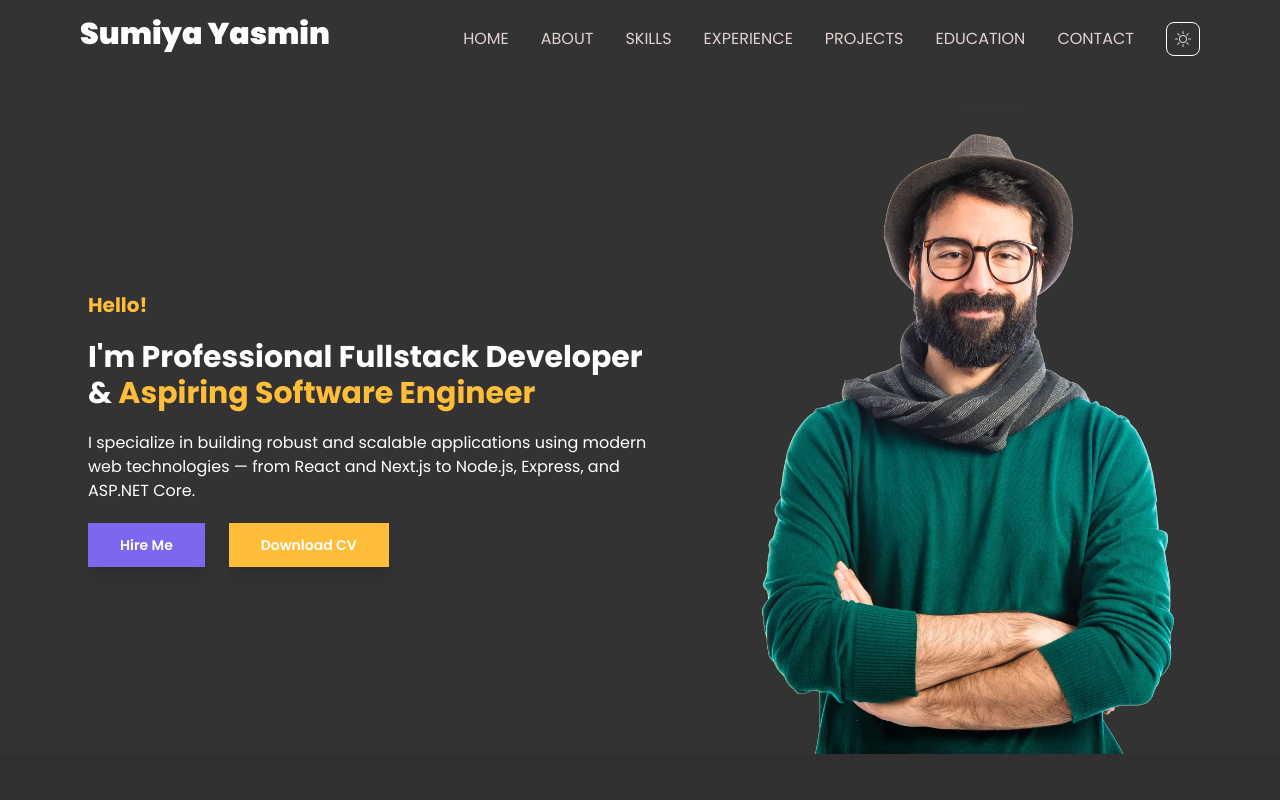
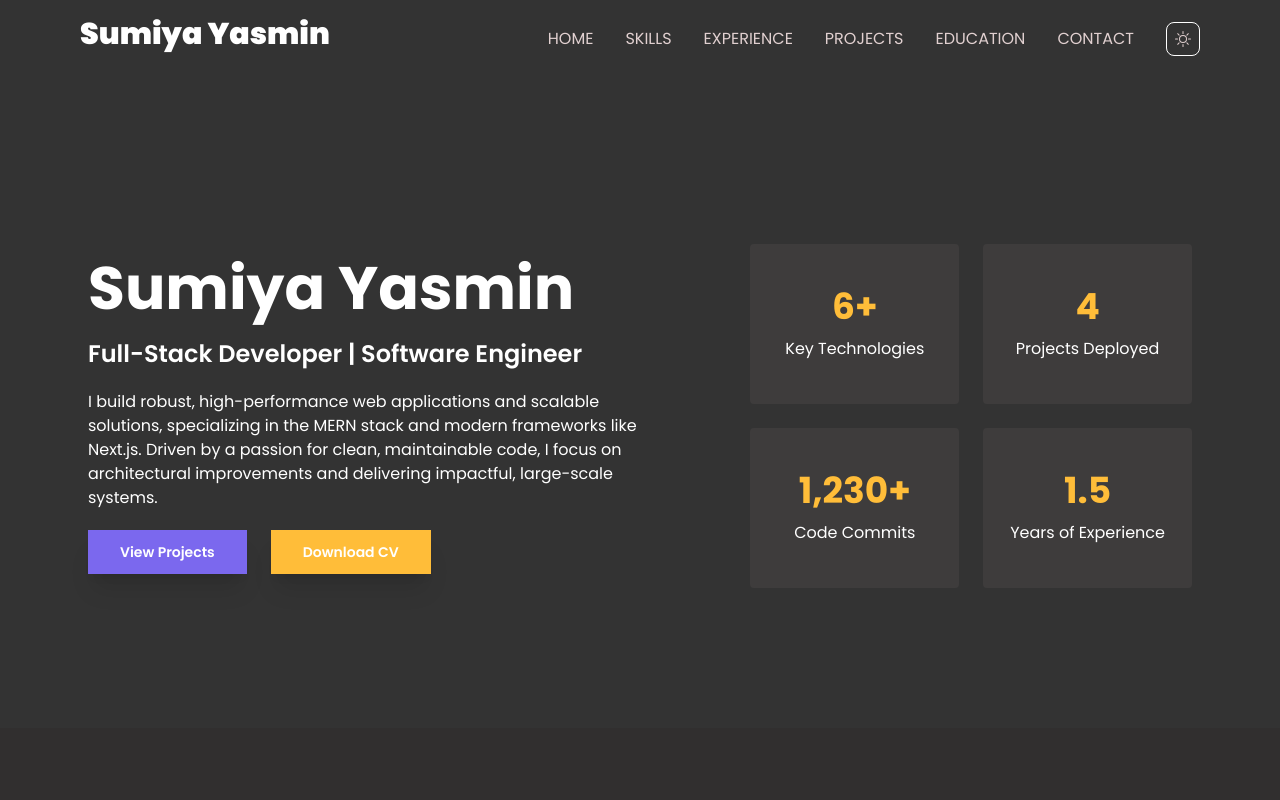
Before and after one commit to sumiya-yasmin/sumiya-yasmin-portfolio, a Next.js app: page / in a window 1280 px wide. Shown: the top 800 px of the page. Built offline with nearby package versions, Linux system fonts and the light colour scheme.

Commit message:
Integrate stats in hero section and update bio in ordert to merge hero and about section

```diff
--- a/app/components/AboutSection.tsx
+++ b/app/components/AboutSection.tsx
@@ -1,5 +1,5 @@
 "use client";
-import { socialLinks, stats } from "@/data/aboutData";
+import { socialLinks, stats } from "@/data/heroData";
 import { motion } from "framer-motion";
 import { AnimatedButton } from "./AnimatedButton";
 import { ClientCountUp } from "./ClientCountUp";
--- a/app/components/FooterSection.tsx
+++ b/app/components/FooterSection.tsx
@@ -2,7 +2,7 @@
 import React from "react";
 import { Mail, Phone, MapPin } from "lucide-react";
 import Link from "next/link";
-import { socialLinks } from "@/data/aboutData";
+import { socialLinks } from "@/data/heroData";
 import { motion } from "framer-motion";
 
 const itemVariants = {
--- a/app/components/HeroSection.tsx
+++ b/app/components/HeroSection.tsx
@@ -2,6 +2,9 @@
 import Image from "next/image";
 import { motion } from "framer-motion";
 import { AnimatedButton } from "./AnimatedButton";
+import { ClientCountUp } from "./ClientCountUp";
+import { stats } from "@/data/heroData";
+import Link from "next/link";
 
 const containerVariants = {
   hidden: { opacity: 0 },
@@ -9,54 +12,88 @@ import { AnimatedButton } from "./AnimatedButton";
     opacity: 1,
     transition: {
       staggerChildren: 0.15,
-      delayChildren: 0.3,
+      delayChildren: 0.2,
     },
   },
 };
 
 const itemVariants = {
   hidden: { opacity: 0, y: 30 },
-  visible: { opacity: 1, y: 0 },
+  visible: { opacity: 1, y: 0, transition: { duration: 0.6 } },
 };
+
+const titleVariants = {
+  hidden: { opacity: 0, x: -50 },
+  visible: { opacity: 1, x: 0, transition: { duration: 0.7 } },
+};
+const statCardVariants = {
+  hidden: { opacity: 0, scale: 0.95 },
+  visible: { opacity: 1, scale: 1, transition: { duration: 0.5 } },
+};
+
 export const HeroSection = () => {
-
-
-
   return (
-    <motion.div className="flex flex-col lg:flex-row justify-between items-center max-w-6xl mx-auto px-6"
+    <motion.div
+      className="flex py-35 flex-col lg:flex-row justify-between items-center max-w-6xl mx-auto px-6"
       variants={containerVariants}
       initial="hidden"
       animate="visible"
     >
-      <div className="flex-1 max-w-xl mb-10 lg:mb-0">
+      <div className="flex-1 max-w-xl mb-10 lg:mb-0 lg:w-3/5">
         <div className="flex flex-col gap-5">
-          <motion.p className="text-xl font-bold text-[var(--color-accent-secondary)]"
-          variants={itemVariants}
-          >Hello!</motion.p>
-          <motion.p className="text-3xl font-bold"
-          variants={itemVariants}
-          > I&apos;m Professional Fullstack Developer &
-          <span className="text-[var(--color-accent-secondary)]"> Aspiring Software Engineer</span></motion.p>
+          <motion.h1 variants={titleVariants} className="text-6xl font-bold">
+            Sumiya Yasmin
+          </motion.h1>
+          <motion.p className="text-2xl font-semibold" variants={titleVariants}>
+            Full-Stack Developer | Software Engineer
+          </motion.p>
           <motion.p variants={itemVariants}>
-            I specialize in building robust and scalable applications using modern web technologies — from React and Next.js to Node.js, Express, and ASP.NET Core.
+            I build robust, high-performance web applications and scalable
+            solutions, specializing in the MERN stack and modern frameworks like
+            Next.js. Driven by a passion for clean, maintainable code, I focus
+            on architectural improvements and delivering impactful, large-scale
+            systems.
           </motion.p>
         </div>
         <motion.div className="flex mt-5 gap-6" variants={itemVariants}>
-          <AnimatedButton
-          variant="primary"
-          >Hire Me</AnimatedButton>
-          <AnimatedButton
-          variant="secondary"
-          >Download CV</AnimatedButton>
+          <AnimatedButton variant="primary">View Projects</AnimatedButton>
+          <AnimatedButton variant="secondary">Download CV</AnimatedButton>
         </motion.div>
       </div>
-      <motion.div className="flex-1 w-full aspect-[3/4] lg:aspect-[1/1] relative max-w-md lg:h-[650px]"
-      initial={{ opacity: 0, x: 50 }}
-        animate={{ opacity: 1, x: 0 }}
-        transition={{ delay: 0.5, duration: 0.7 }}
+
+      <div className="w-full lg:w-2/5 grid grid-cols-1 md:grid-cols-2 gap-6">
+        {stats.map((stat, index) => {
+          const cardClasses = "bg-[var(--color-bg-level-4)] p-6";
+          return (
+            <Link
+              href={stat.link}
+              key={index}
+              target={stat.link.startsWith("http") ? "_blank" : "_self"}
+              rel={
+                stat.link.startsWith("http") ? "noopener noreferrer" : undefined
+              }
             >
-        <Image src="/hero.png" alt={"hero"} fill className="object-contain md:object-cover object-center" />
+              <motion.div
+                className={`${cardClasses} flex flex-col items-center justify-center text-center rounded-sm md:h-40`}
+                variants={statCardVariants}
+                whileHover={{ scale: 1.05, transition: { duration: 0.2 } }}
+              >
+                <h3 className="text-4xl font-bold mb-2.5 text-[var(--color-accent-secondary)]">
+                  <ClientCountUp
+                    end={stat.value as number}
+                    duration={2.5}
+                    decimals={stat.decimals || 0}
+                    suffix={stat.suffix || ""}
+                  />
+                </h3>
+                <p className="text-[var(--color-text-secondary)]">
+                  {stat.label}
+                </p>
               </motion.div>
+            </Link>
+          );
+        })}
+      </div>
     </motion.div>
   );
 };
--- a/app/components/NavBar.tsx
+++ b/app/components/NavBar.tsx
@@ -5,7 +5,7 @@ import { motion } from "framer-motion";
 import { ThemeSwitcher } from "./ThemeSwitcher";
 const navItems = [
     { name: "Home", id: "" },
-    { name: "About", id: "about" },
+    // { name: "About", id: "about" },
     { name: "Skills", id: "skills" },
     { name: "Experience", id: "experience" },
     { name: "Projects", id: "projects" },
--- a/data/aboutData.ts
+++ /dev/null
@@ -1,14 +0,0 @@
-import { Github, Linkedin, Mail } from "lucide-react";
-
-export const stats = [
-  { value: 6, suffix: "+", label: "Key Technologies" },
-  { value: 4, label: "Projects Deployed" },
-  { value: 1230, suffix: "+",  label: "Code Commits" },
-  { value: 1.5, decimals: 1, label: "Years of Experience" },
-];
-
-export const socialLinks = [
-  { icon: Github, href: "https://github.com/sumiya-yasmin" },
-  { icon: Linkedin, href: "https://www.linkedin.com/in/sumiya-yasmin/" },
-  { icon: Mail, href: "mailto:rahmansimi3996@gmail.com" },
-];
```
Lines whose indentation alone changed are shown as unchanged.
